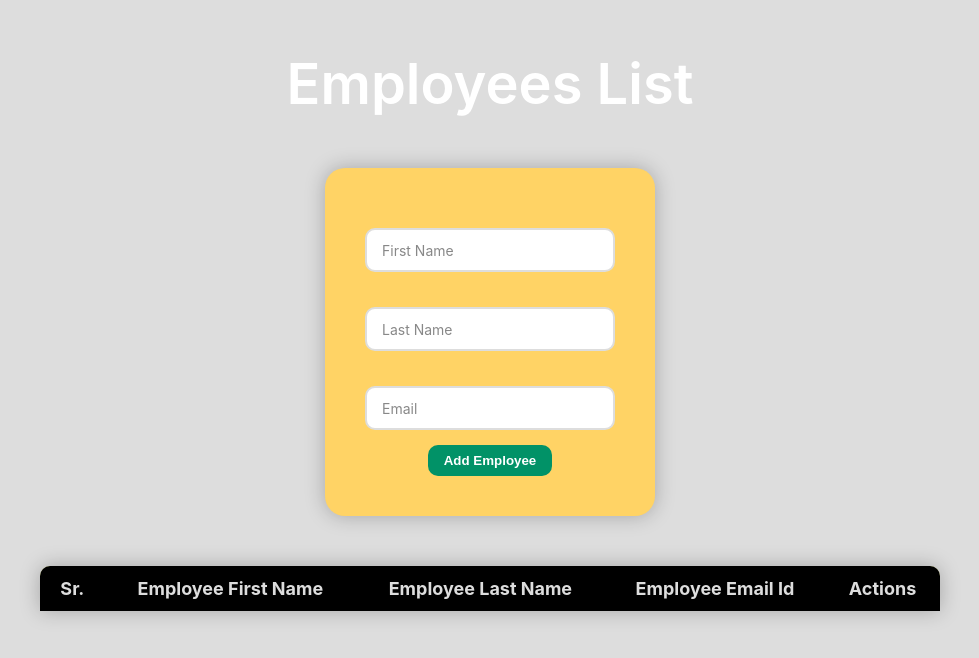
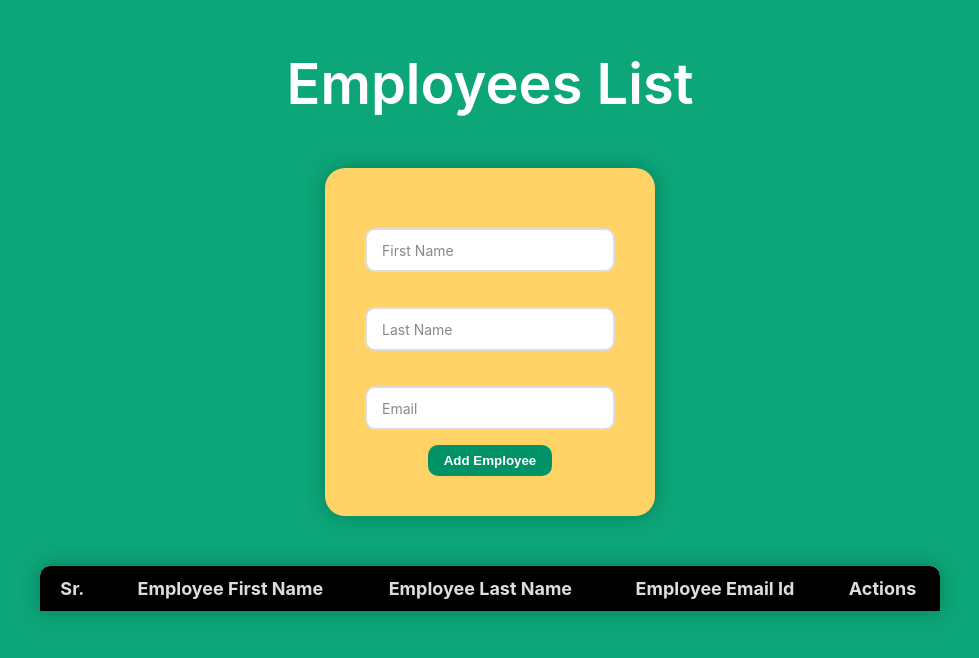
Before and after one commit to yousafsabir/16-CRUD-md-react, a React (Vite) app: page / in a window 1280 px wide. Shown: the top 658 px of the page, without its empty margins (150-1129 px from the left). Built offline with nearby package versions, Linux system fonts and the light colour scheme.

Commit message:
background added

```diff
--- a/src/index.css
+++ b/src/index.css
@@ -5,7 +5,7 @@ body {
     sans-serif;
   -webkit-font-smoothing: antialiased;
   -moz-osx-font-smoothing: grayscale;
-  background-color: #ddd;
+  background-color: #0ca678;
 }
 
 code {
```
